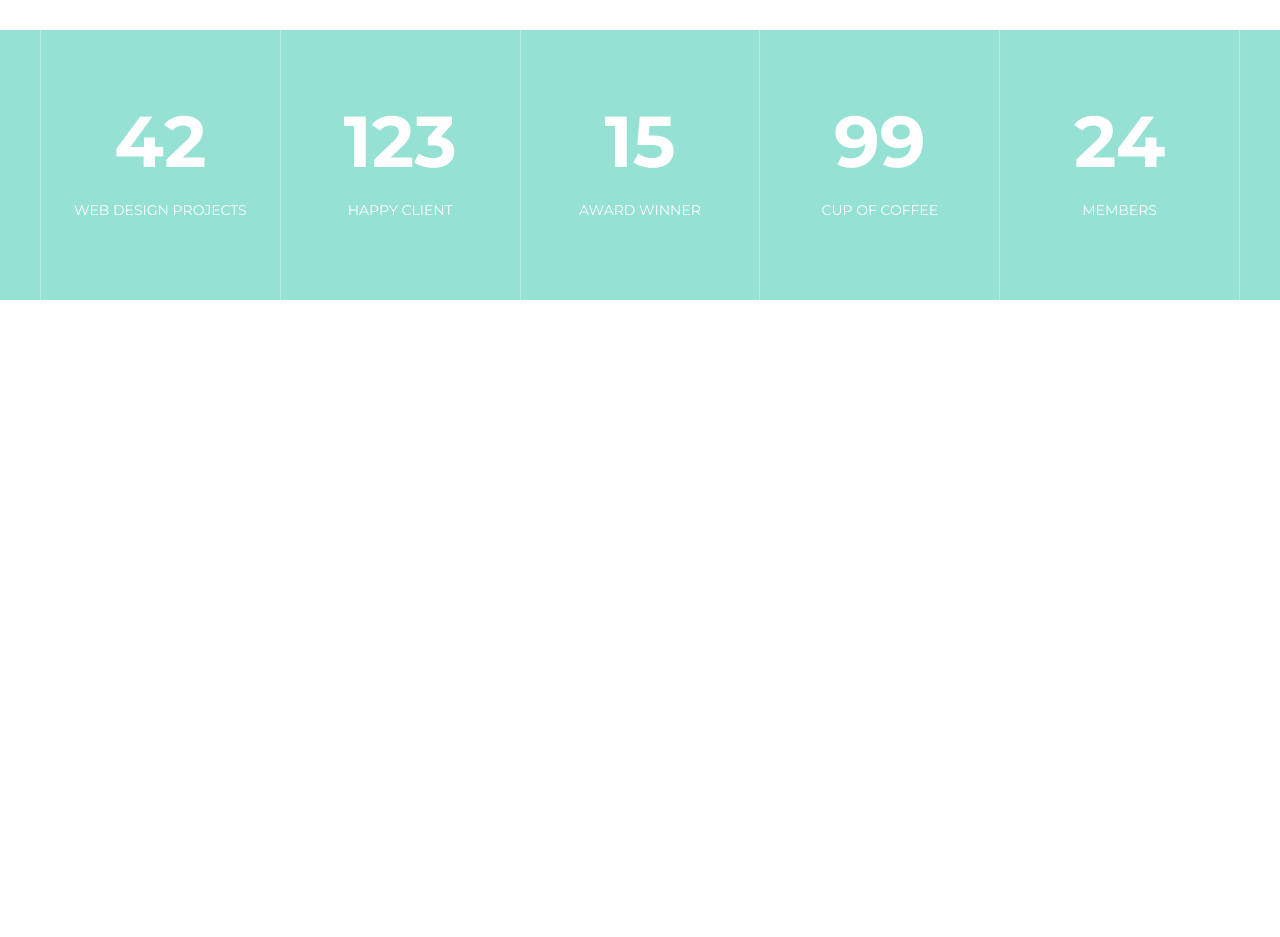
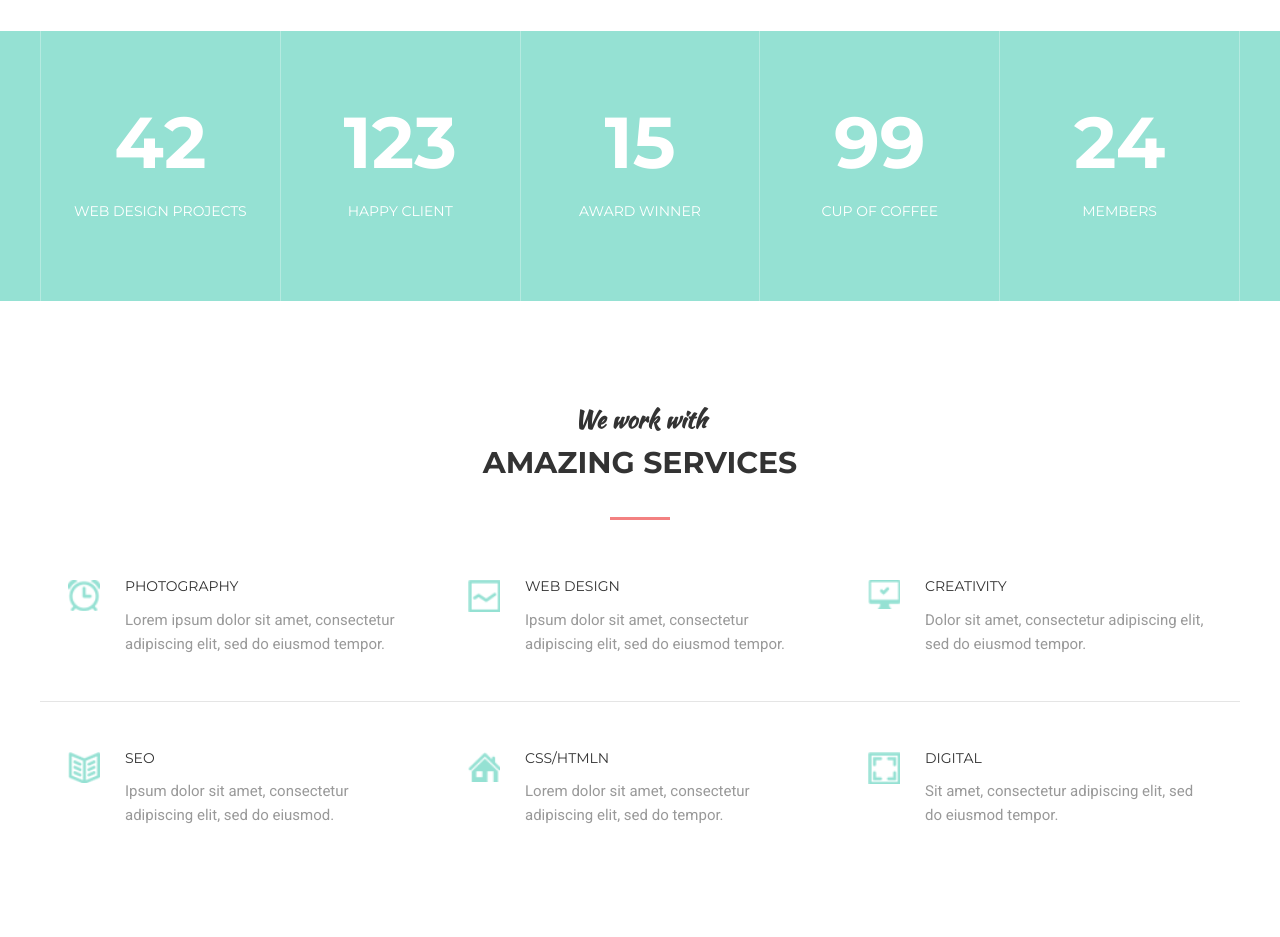
Before and after one commit to AAgarik/mogo, a plain HTML site: page index.html in a window 1280 px wide. Shown: the part 1542-2479 px from the top of the page. Before the commit the page ends 1842 px from the top, so only its background shows below. Drawn offline with Linux system fonts and the light colour scheme.

Commit message:
add services

```diff
--- a/assets/css/style.css
+++ b/assets/css/style.css
@@ -14,6 +14,16 @@ body {
     font-size: 14px;
     line-height: 1.6;
     color: #333;
+}
+
+hr{
+    border: 0;
+    background-color: #e5e5e5;
+    display: block;
+    width: 100%;
+    height: 1px;
+    border: 0;
+    margin: 45px 0 -10px;
 }
 
 /* intro */
@@ -224,13 +234,13 @@ body {
 
 /* Section */
 .section{
-    padding: 80px 0;
+    padding: 100px 0 110px;
 }
 
 .section_header{
     width: 100%;
     max-width: 956px;
-    margin: 0 auto 40px;
+    margin: 0 auto 50px;
 
     text-align: center;
 }
@@ -239,6 +249,7 @@ body {
     font-family: 'Kaushan Script', cursive;
     font-size: 24px;
     color: #333;
+    margin: 0;
 }
 
 .section_title{
@@ -246,6 +257,7 @@ body {
     font-weight: 700;
     color: #333;
     text-transform: uppercase;
+    margin: 0;
 }
 
 .section_title::after{
@@ -358,3 +370,38 @@ body {
 .stat_text{
     text-transform: uppercase;
 }
+
+/* Services */
+
+.services{
+    display: flex;
+    margin-top: 55px
+}
+
+.services_item{
+    flex: 1 1 0;
+    padding-left: 85px;
+    padding-right: 35px;
+    position: relative;
+}
+
+.services_icon{
+    position: absolute;
+    top: 5px;
+    left: 28px;
+    z-index: 1;
+    width: 32px;
+}
+
+.services_title{
+    margin-bottom: 10px;
+    font-size: 14px;
+    color: #333;
+    text-transform: uppercase;
+}
+
+.services_text{
+    font-size: 15px;
+    color: #999;
+    font-family: 'Roboto', sans-serif;
+}
--- a/index.html
+++ b/index.html
@@ -130,7 +130,59 @@
             </div>
         </div>
     </div>
+    <div class="section">
+        <div class="container">
 
+            <div class="section_header">
+                <h3 class="section_suptitle">We work with</h3>
+                <h2 class="section_title">Amazing Services</h2>
+            </div>
+
+            <div class="services">
+                <div class="services_item">
+                    <img class="services_icon" src="/assets/images/service/photography.png" alt="">
+
+                    <div class="services_title">photography</div>
+                    <div class="services_text">Lorem ipsum dolor sit amet, consectetur adipiscing elit, sed do eiusmod tempor.</div>
+                </div>
+                <div class="services_item">
+                    <img class="services_icon" src="/assets/images/service/web_design.png" alt="">
+
+                    <div class="services_title">Web Design</div>
+                    <div class="services_text">Ipsum dolor sit amet, consectetur adipiscing elit, sed do eiusmod tempor.</div>
+                </div>
+                <div class="services_item">
+                    <img class="services_icon" src="/assets/images/service/creativity.png" alt="">
+
+                    <div class="services_title">creativity</div>
+                    <div class="services_text">Dolor sit amet, consectetur adipiscing elit, sed do eiusmod tempor.</div>
+                </div>
+            </div>
+
+            <hr>
+
+            <div class="services">
+                <div class="services_item">
+                    <img class="services_icon" src="/assets/images/service/seo.png" alt="">
+
+                    <div class="services_title">seo</div>
+                    <div class="services_text">Ipsum dolor sit amet, consectetur adipiscing elit, sed do eiusmod.</div>
+                </div>
+                <div class="services_item">
+                    <img class="services_icon" src="/assets/images/service/css:html.png" alt="">
+
+                    <div class="services_title">css/htmln</div>
+                    <div class="services_text">Lorem dolor sit amet, consectetur adipiscing elit, sed do tempor.</div>
+                </div>
+                <div class="services_item">
+                    <img class="services_icon" src="/assets/images/service/digital.png" alt="">
+
+                    <div class="services_title">digital</div>
+                    <div class="services_text">Sit amet, consectetur adipiscing elit, sed do eiusmod tempor.</div>
+                </div>
+            </div>
+        </div>
+    </div>
     <!-- delete -->
     <!-- <div class="none">
 
```
Also changed, not shown: assets/images/images/team_01.jpg (deleted), assets/images/images/team_02.jpg (deleted), assets/images/images/team_04.jpg (deleted), assets/images/images/team_05.jpg (deleted), assets/images/service/creativity.png (added), assets/images/service/css:html.png (added), assets/images/service/digital.png (added), assets/images/service/photography.png (added), assets/images/service/seo.png (added), assets/images/service/web_design.png (added).
